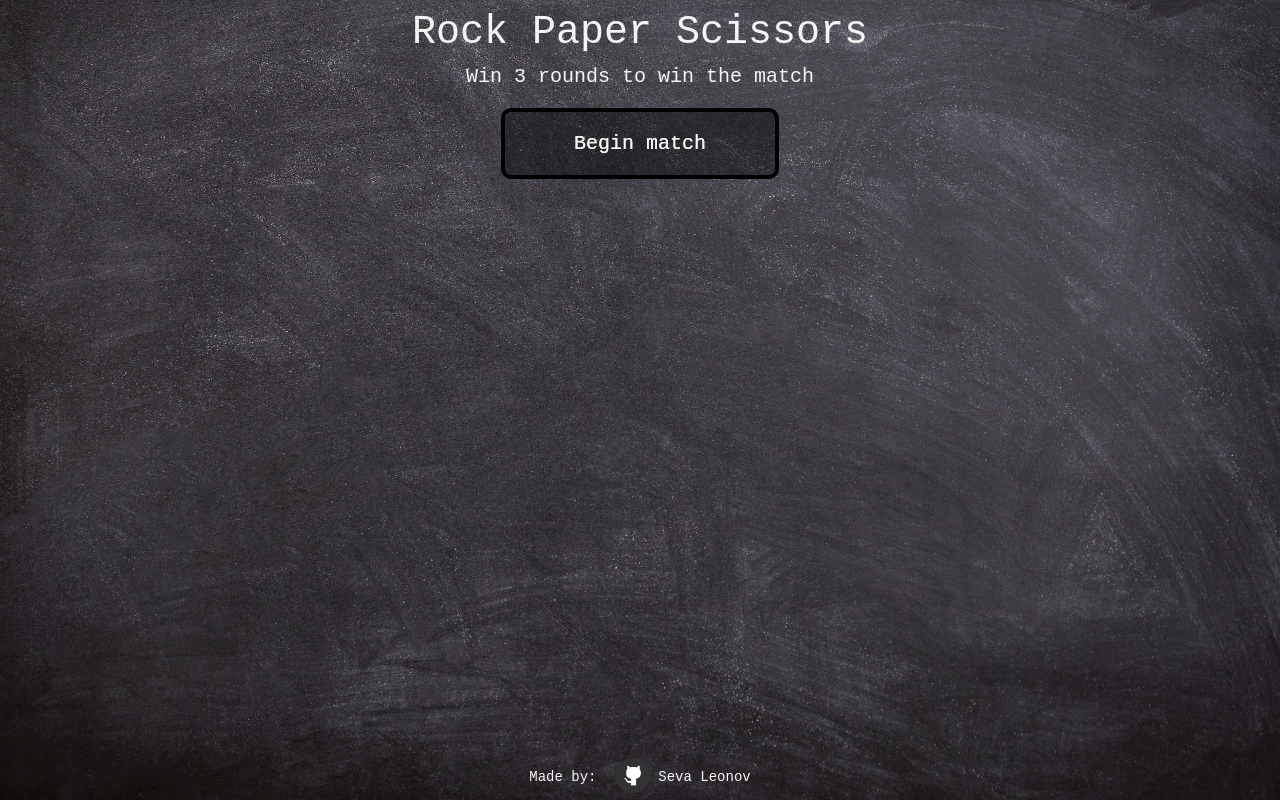
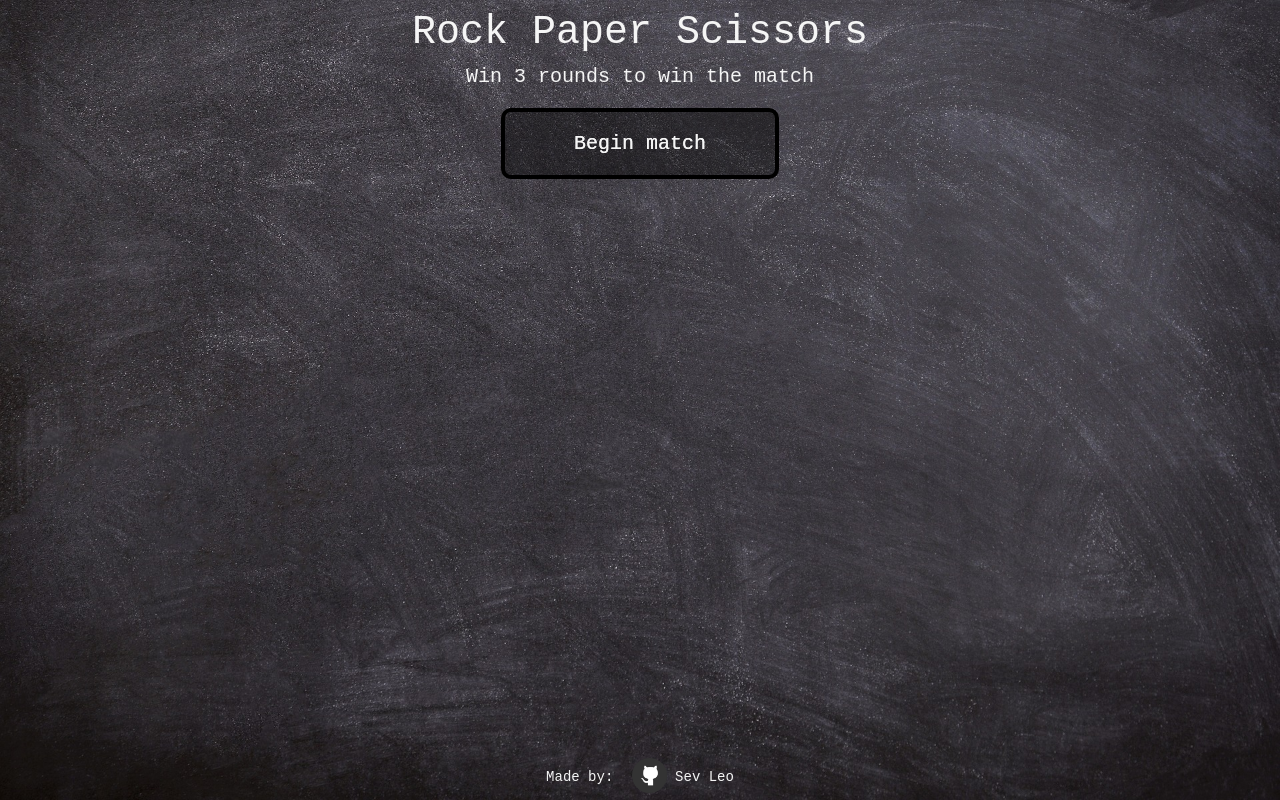
Before and after one commit to sevleo/TOP-RockPaperScissors, a plain HTML site: page index.html in a window 1280 px wide. Drawn offline with Linux system fonts and the light colour scheme.

```diff
--- a/index.html
+++ b/index.html
@@ -13,7 +13,7 @@
     <div class="header-rules">Win 3 rounds to win the match</div>
     <div id="game-start-btn">Begin match</div>
     <div class="footer">
-        Made by: <a href="https://github.com/sevleo"><img id="gh-logo" src="./images/githublogo.png" alt="github logo"> Seva Leonov</a>
+        Made by: <a href="https://github.com/sevleo"><img id="gh-logo" src="./images/githublogo.png" alt="github logo"> Sev Leo</a>
     </div>
 </body>
 </html>
```
Also changed, not shown: 3 other files.
